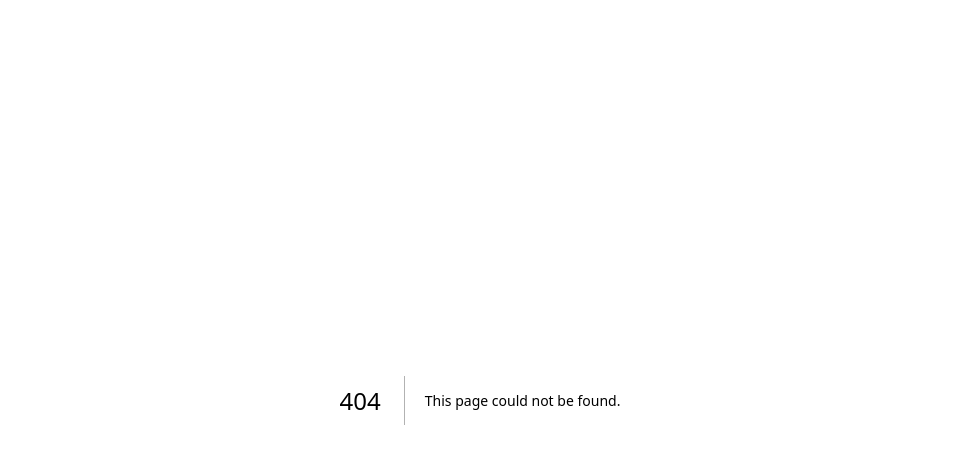
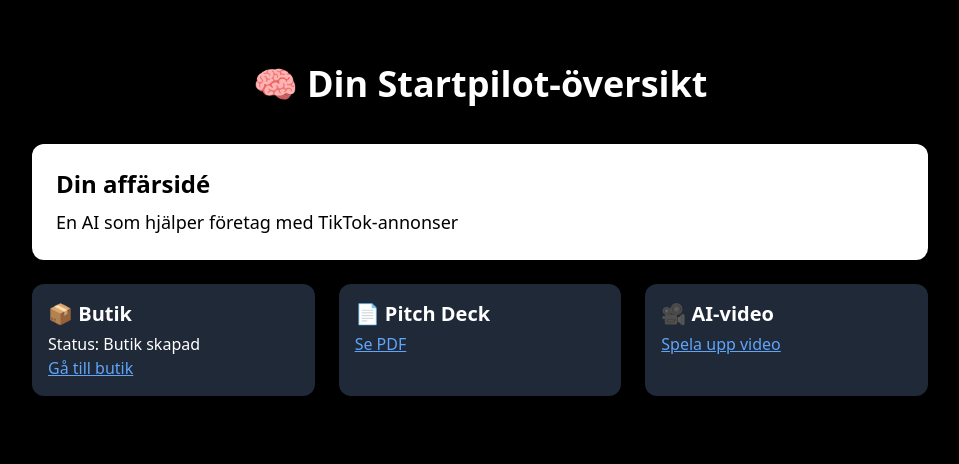
Before and after one commit to hrgr01/startpilot, a Next.js app: page /dashboard in a window 1280 px wide. Before the commit this address had no page. Shown: the top 464 px of the page, without its empty margins (160-1119 px from the left). Built offline with nearby package versions, Linux system fonts and the light colour scheme.

Commit message:
Create dashboard.js

```diff
--- /dev/null
+++ b/pages/dashboard.js
@@ -0,0 +1,57 @@
+// /pages/dashboard.js
+import { useEffect, useState } from "react";
+import { motion } from "framer-motion";
+
+export default function Dashboard() {
+  const [userData, setUserData] = useState({
+    idea: "En AI som hjälper företag med TikTok-annonser",
+    status: "Butik skapad",
+    storeLink: "https://shopify.com/startpilot-demo",
+    pitchLink: "/pitch/startpilot-pitch.pdf",
+    videoLink: "/video/ai-video-demo.mp4"
+  });
+
+  return (
+    <main className="min-h-screen bg-black text-white px-6 py-16">
+      <div className="max-w-4xl mx-auto">
+        <motion.h1
+          initial={{ opacity: 0, y: 30 }}
+          animate={{ opacity: 1, y: 0 }}
+          transition={{ duration: 0.6 }}
+          className="text-4xl font-bold text-center mb-10"
+        >
+          🧠 Din Startpilot-översikt
+        </motion.h1>
+
+        <div className="bg-white text-black p-6 rounded-xl mb-6">
+          <h2 className="text-2xl font-bold mb-2">Din affärsidé</h2>
+          <p className="text-lg">{userData.idea}</p>
+        </div>
+
+        <div className="grid md:grid-cols-3 gap-6">
+          <div className="bg-gray-800 p-4 rounded-xl">
+            <h3 className="text-xl font-semibold mb-1">📦 Butik</h3>
+            <p>Status: {userData.status}</p>
+            <a href={userData.storeLink} target="_blank" className="underline text-blue-400">
+              Gå till butik
+            </a>
+          </div>
+
+          <div className="bg-gray-800 p-4 rounded-xl">
+            <h3 className="text-xl font-semibold mb-1">📄 Pitch Deck</h3>
+            <a href={userData.pitchLink} target="_blank" className="underline text-blue-400">
+              Se PDF
+            </a>
+          </div>
+
+          <div className="bg-gray-800 p-4 rounded-xl">
+            <h3 className="text-xl font-semibold mb-1">🎥 AI-video</h3>
+            <a href={userData.videoLink} target="_blank" className="underline text-blue-400">
+              Spela upp video
+            </a>
+          </div>
+        </div>
+      </div>
+    </main>
+  );
+}
```
